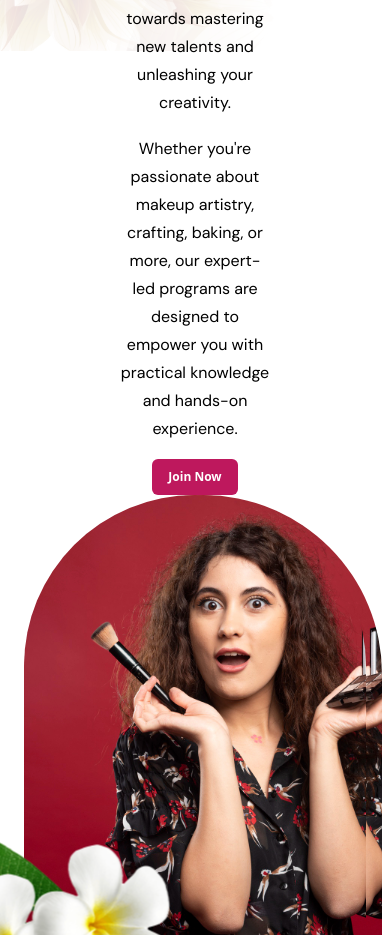
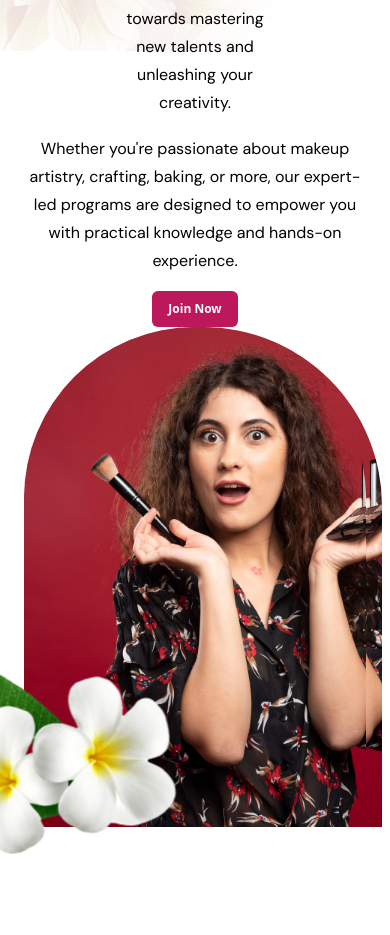
Before and after one commit to MrbadMiro/NAQ, a React (Vite) app: page / in a window 390 px wide. Shown: the part 6140-7075 px from the top of the page. Built offline with nearby package versions, Linux system fonts and the light colour scheme.

Commit message:
Hero Section

```diff
--- a/src/components/container/Contact.jsx
+++ b/src/components/container/Contact.jsx
@@ -385,7 +385,7 @@ Today!
 						Start your journey towards mastering new talents and unleashing your
 						 						creativity.
 						</p>
-						<p className="font-normal font-dm_sans text-center text-[16px] mt-[10px] leading-[28px]  md:text-left  text-black mx-24 md:mx-0">
+						<p className="font-normal font-dm_sans text-center text-[16px] mt-[10px] leading-[28px]  md:text-left  text-black  md:mx-0">
 							Whether you're passionate about makeup artistry, crafting, baking,
 							or more, our expert-led programs are designed to empower you with
 							practical knowledge and hands-on experience.
```
